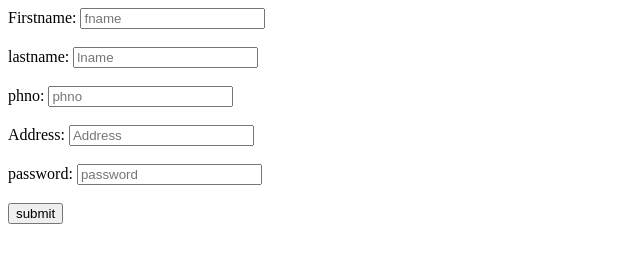
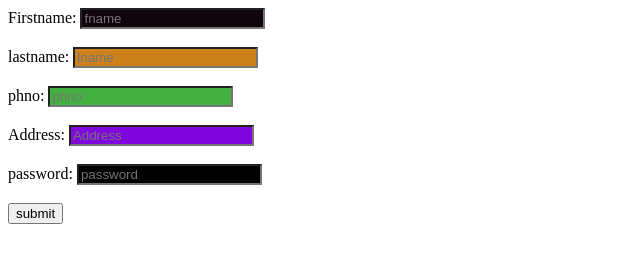
Before and after one commit to pruthvigowda20/FSD-LAB, a plain HTML site: page index.html in a window 1280 px wide. Shown: the whole page, without its empty margins (0-640 px from the left). Drawn offline with Linux system fonts and the light colour scheme.

Commit message:
Add files via upload

```diff
--- a/index.html
+++ b/index.html
@@ -3,22 +3,23 @@
 <head>
     <meta charset="UTF-8">
     <meta name="viewport" content="width=device-width, initial-scale=1.0">
+    <link rel="stylesheet" href="style.css">
     <title>Document</title>
 </head>
 <body>
-    <form>
         <label for="fname">Firstname:</label>
-        <input type="text" placeholder="fname" classform="Classform"><br><br>
+        <input type="text" id="fname" placeholder="fname" class="Classform"><br><br>
         <label for="lname">lastname:</label>
-        <input type="text" placeholder="lname" classform="Classform"><br><br>
+        <input type="text" id="lname" placeholder="lname" class="Classform"><br><br>
         <label for="phno">phno:</label>
-        <input type="text" placeholder="phno"classform="Classform"><br><br>
+        <input type="text" id="phno" placeholder="phno" class="Classform"><br><br>
         <label for="Address">Address:</label>
-        <input type="text" placeholder="Address" classform="Classform"><br><br>
+        <input type="text" id="Address" placeholder="Address" class="Classform"><br><br>
         <label type="password">password:</label>
-        <input type="password" placeholder="password" classform="Classform"><br><br>
-        <input type="submit" value="submit">
-        </form>
+        <input type="password" id="password" placeholder="password" class="Classform"><br><br>
+        <button onclick="submit()">submit</button>
+        <script src="script.js"></script>
+
 
 </body>
 </html>
--- /dev/null
+++ b/script.js
@@ -0,0 +1,14 @@
+function submit(){
+    debugger
+    fname=document.getElementById('fname')
+    lname=document.getElementById('lname')
+    fullname=fname.value+" "+lname.value
+    console.log(fullname)
+    phno=document.getElementById('phno')
+    console.log(phno.value)
+    Address=document.getElementById('Address')
+    console.log(Address.value)
+    password=document.getElementById('password')
+    console.log(password.value)
+
+}
--- a/style.css
+++ b/style.css
@@ -1,5 +1,20 @@
+#fname{
+    background-color: rgb(16, 5, 13);
+}
+#lname{
+    background-color: rgb(205, 129, 29);
+}
+#phno{
+    background-color: rgb(69, 176, 66);
+}
+#Address{
+    background-color: rgb(127, 6, 221);
+}
+#password{
+    background-color: rgb(0, 0, 0);
+}
 .ClassForm{
+    font-family: 'Times New Roman', Times, serif;
     font-style:italic;
-    font-family:'Times new roman';
-    background-color: rgb(238, 19, 154);
+    background-color: rgb(80, 50, 51);
 }
```
